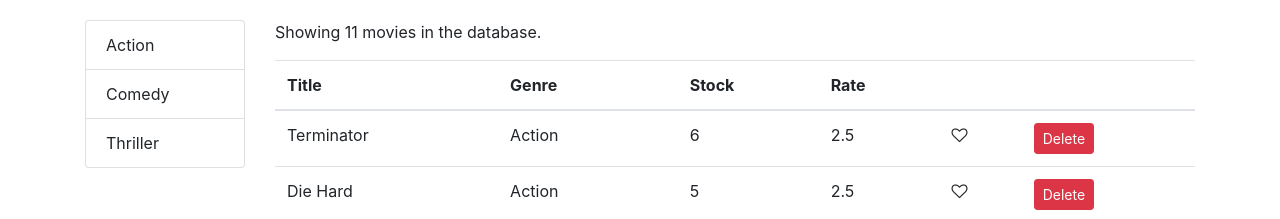
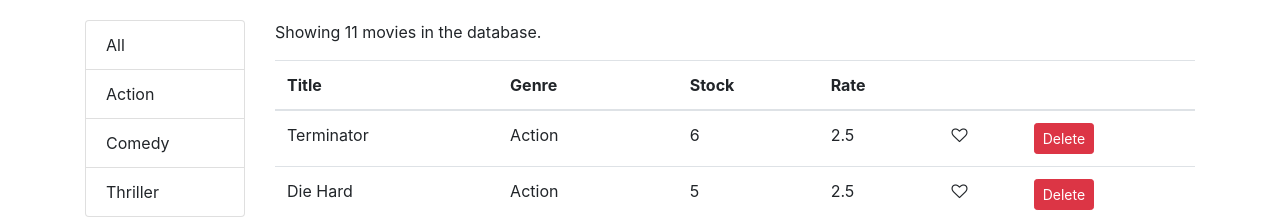
Before and after one commit to Swarajyj/vidly, a React (Create React App) app: page / in a window 1280 px wide. Shown: the top 219 px of the page. Built offline with nearby package versions, Linux system fonts and the light colour scheme.

Commit message:
filtering complete

```diff
--- a/src/components/movies.jsx
+++ b/src/components/movies.jsx
@@ -16,7 +16,8 @@ class Movies extends Component {
   };
 
   componentDidMount() {
-    this.setState({ movies: getMovies(), genres: getGenres() });
+    const genres = [{ name: "All" }, ...getGenres()];
+    this.setState({ movies: getMovies(), genres });
   }
 
   handleDelete = (movie) => {
@@ -38,7 +39,7 @@ class Movies extends Component {
   };
 
   handleGenreSelect = (genre) => {
-    this.setState({ selectedGenre: genre });
+    this.setState({ selectedGenre: genre, currentPage: 1 });
   };
 
   render() {
@@ -50,9 +51,10 @@ class Movies extends Component {
       movies: allMovies,
     } = this.state;
     if (count === 0) return <p>There are no movies in the database.</p>;
-    const filtered = selectedGenre
-      ? allMovies.filter((m) => m.genre._id === selectedGenre._id)
-      : allMovies;
+    const filtered =
+      selectedGenre && selectedGenre._id
+        ? allMovies.filter((m) => m.genre._id === selectedGenre._id)
+        : allMovies;
     const movies = paginate(filtered, currentPage, pageSize);
     return (
       <div className="row">
```
